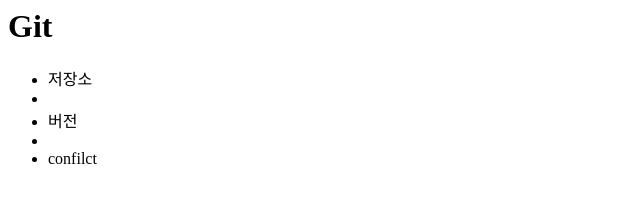
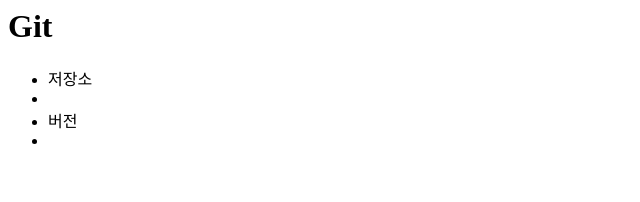
Before and after one commit to dvgn/opentutorials_git_dvgn, a plain HTML site: page index.html in a window 1280 px wide. Shown: the full height of the page, 0-640 px from the left. Drawn offline with Linux system fonts and the light colour scheme.

Commit message:
다시 삭제

```diff
--- a/index.html
+++ b/index.html
@@ -10,7 +10,6 @@
     <ul>
       <li>저장소<li>
       <li>버전<li>
-      <li>confilct</li>
     </ul>
     <a></a>
   </body>
```
